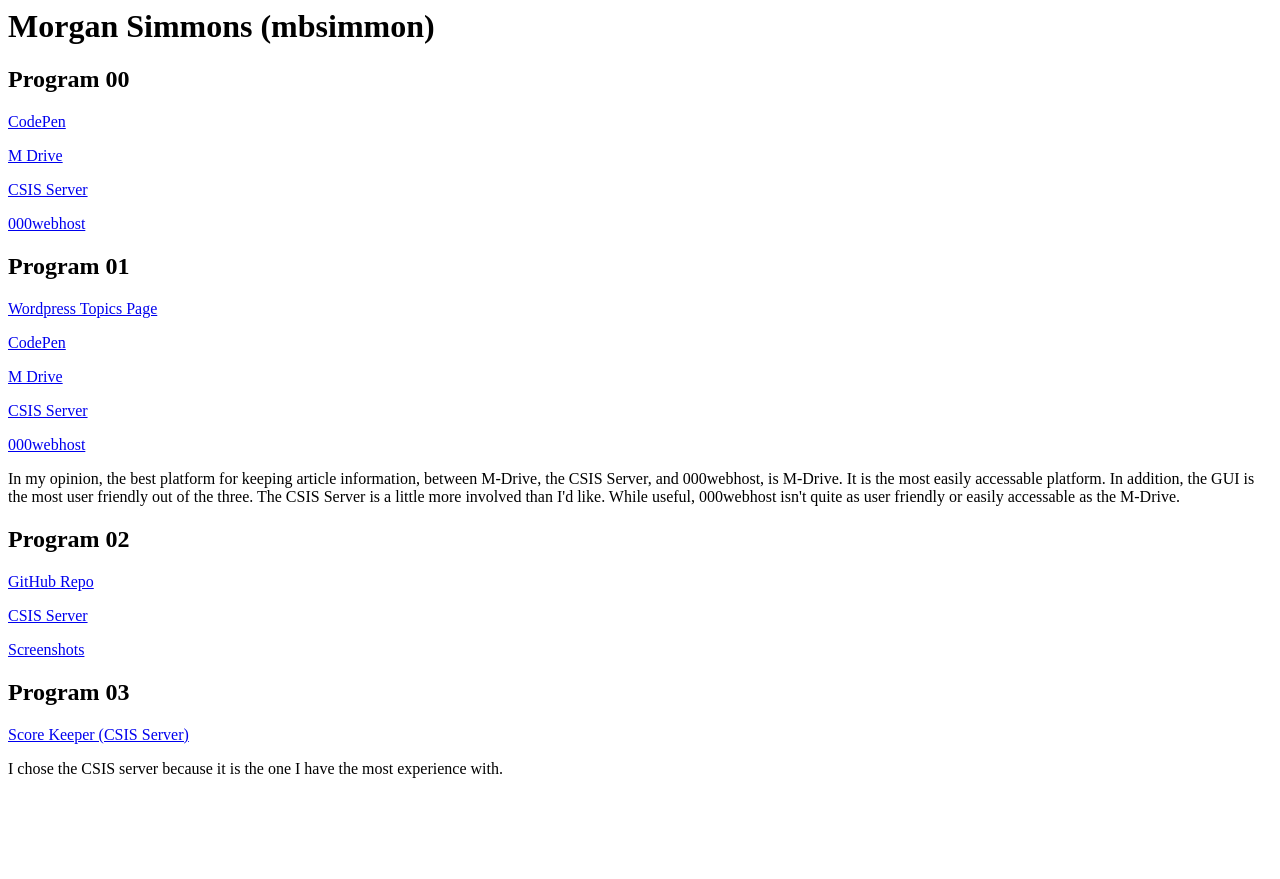
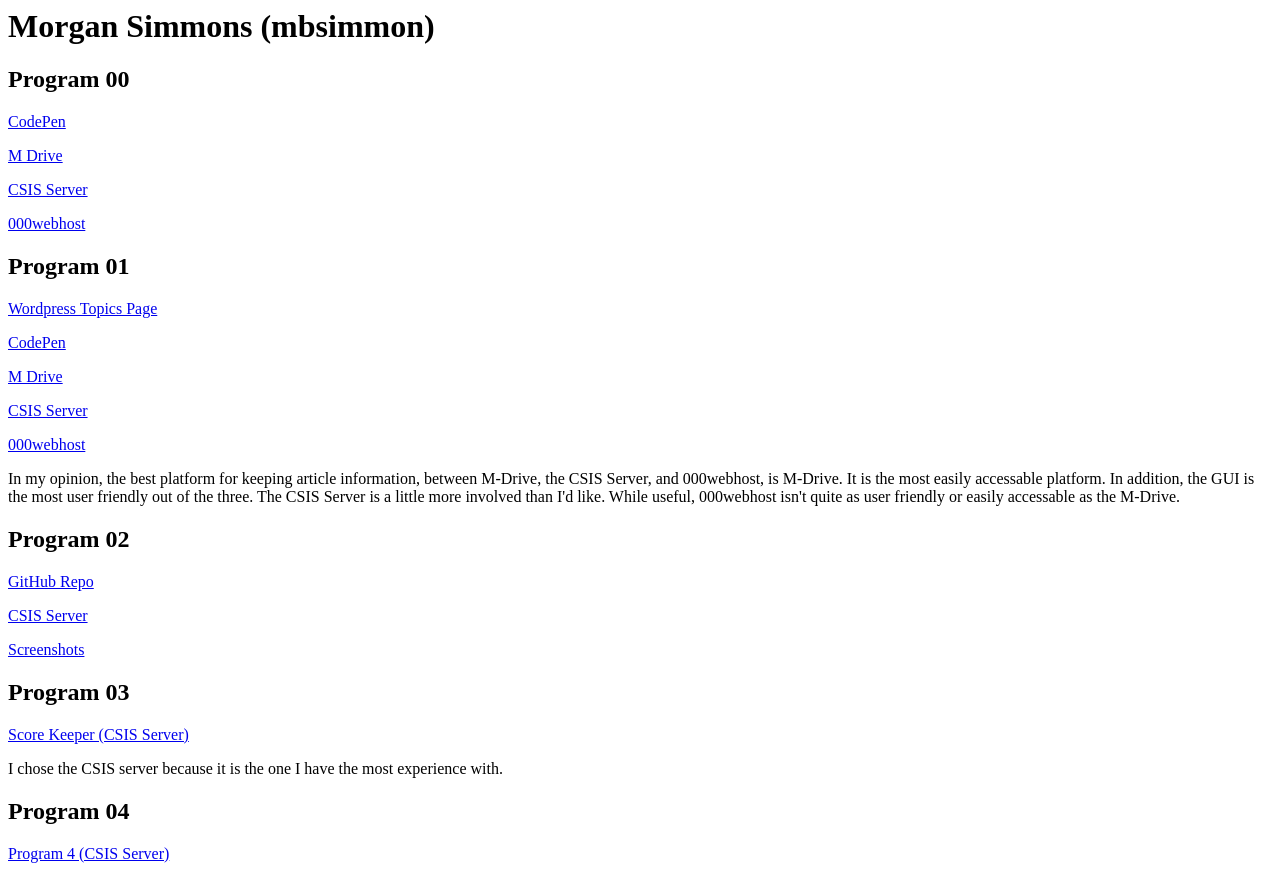
Before and after one commit to mbsimmon/pages, a plain HTML site: page index.html in a window 1280 px wide. Before the commit the page ends 800 px from the top, so only its background shows below. Drawn offline with Linux system fonts and the light colour scheme.

Commit message:
Update index.html

```diff
--- a/index.html
+++ b/index.html
@@ -59,4 +59,13 @@
       <p><a href="http://csis.svsu.edu/~mbsimmon/prog03.html">Score Keeper (CSIS Server)</a></p>
       <p>I chose the CSIS server because it is the one I have the most experience with.</p>
   </section>
+
+<article>
+    <header>
+        <h2>Program 04</h2>
+    </header>
+
+    <section>
+        <p><a href="http://csis.svsu.edu/~mbsimmon/prog04.html">Program 4 (CSIS Server)</a></p>
+    </section>
 </article>
```
